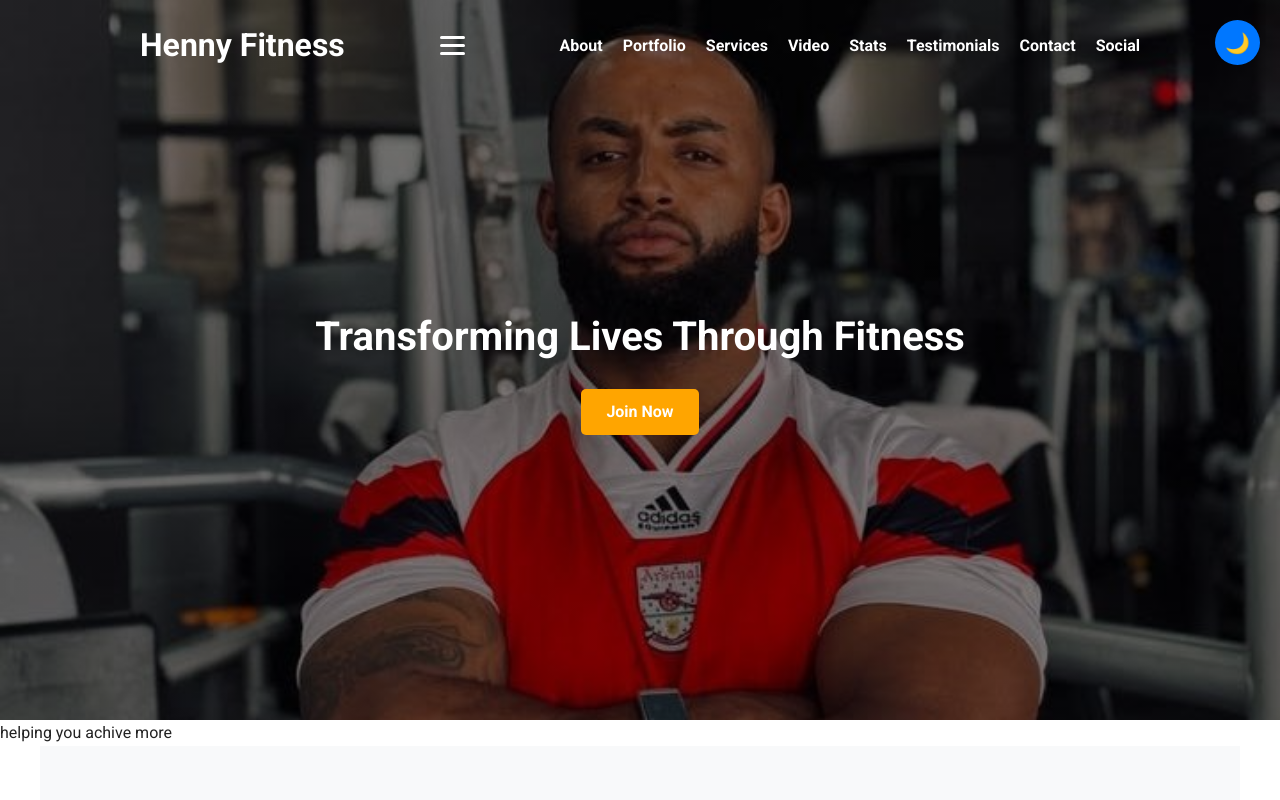
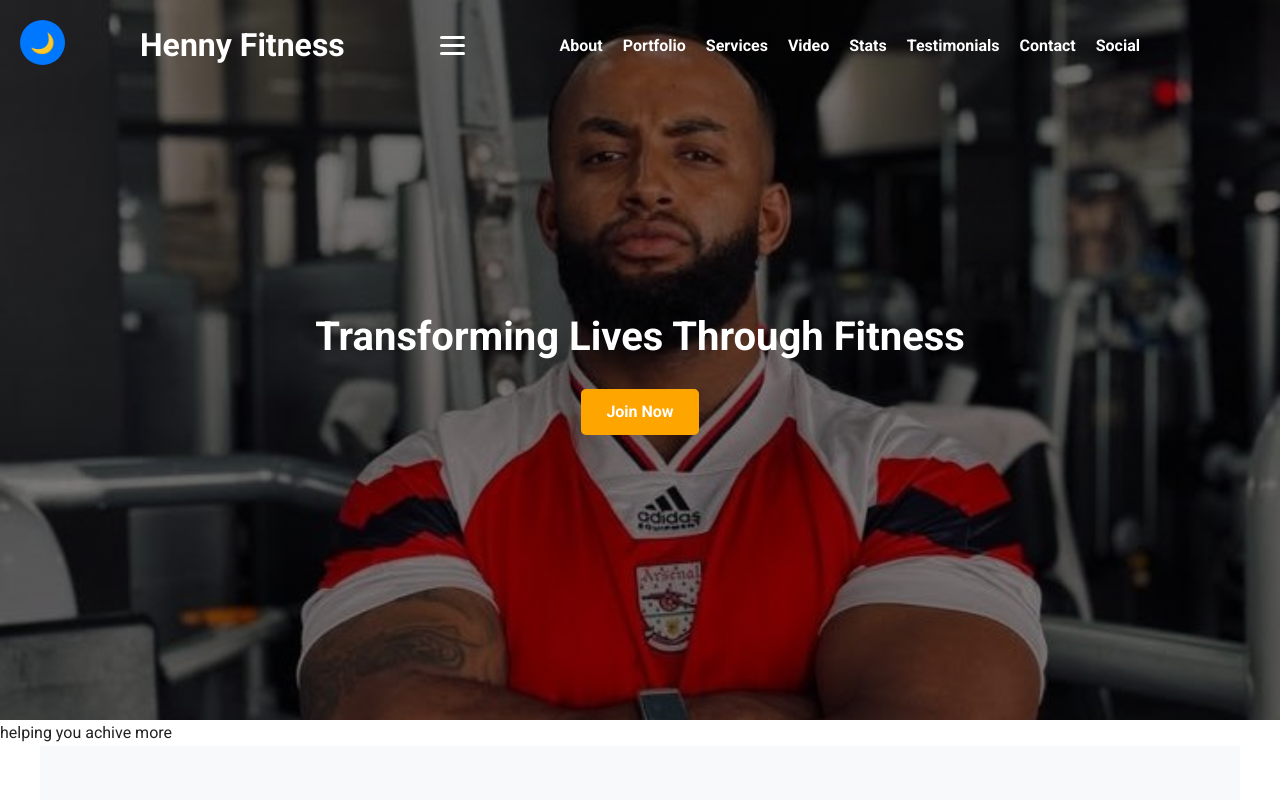
Before and after one commit to Sertse-bit/henny-portfolio, a plain HTML site: page index.html in a window 1280 px wide. Shown: the top 800 px of the page. Drawn offline with Linux system fonts and the light colour scheme.

Commit message:
Update style.css

```diff
--- a/style.css
+++ b/style.css
@@ -24,7 +24,7 @@ nav ul li a{ color:white; text-decoration:none; font-weight:bold; }
 .theme-toggle {
   position: fixed;
   top: 20px;
-  right: 20px;
+  left: 20px;
   background: #0077ff;
   color: white;
   border: none;
```
